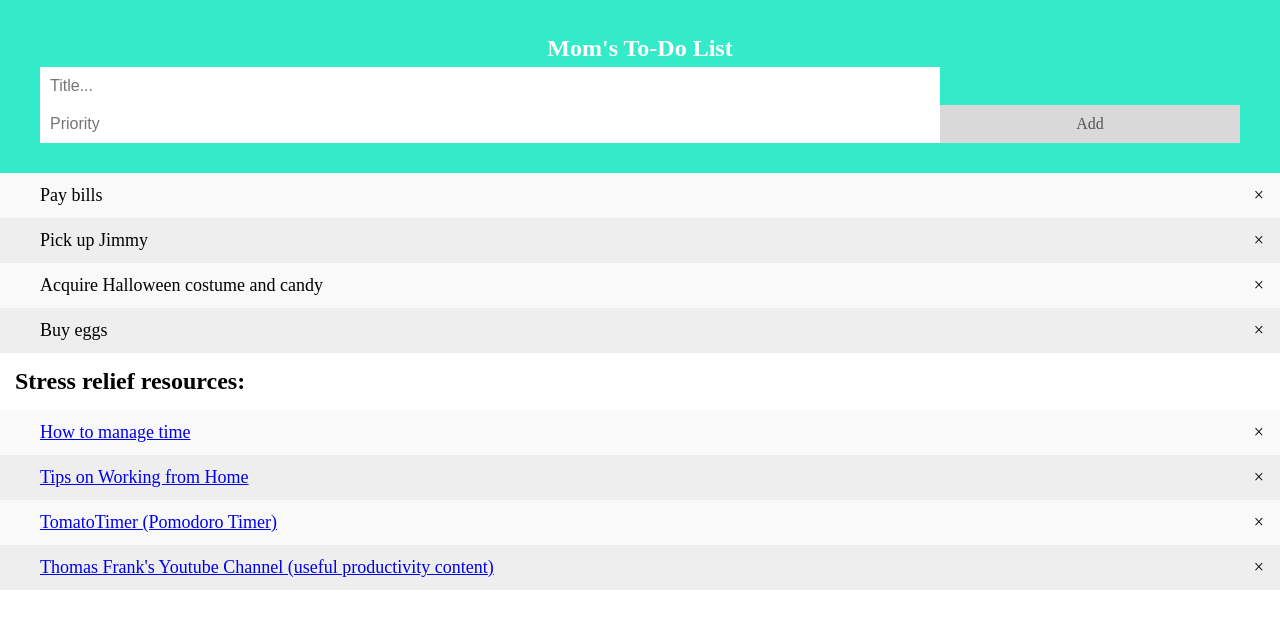
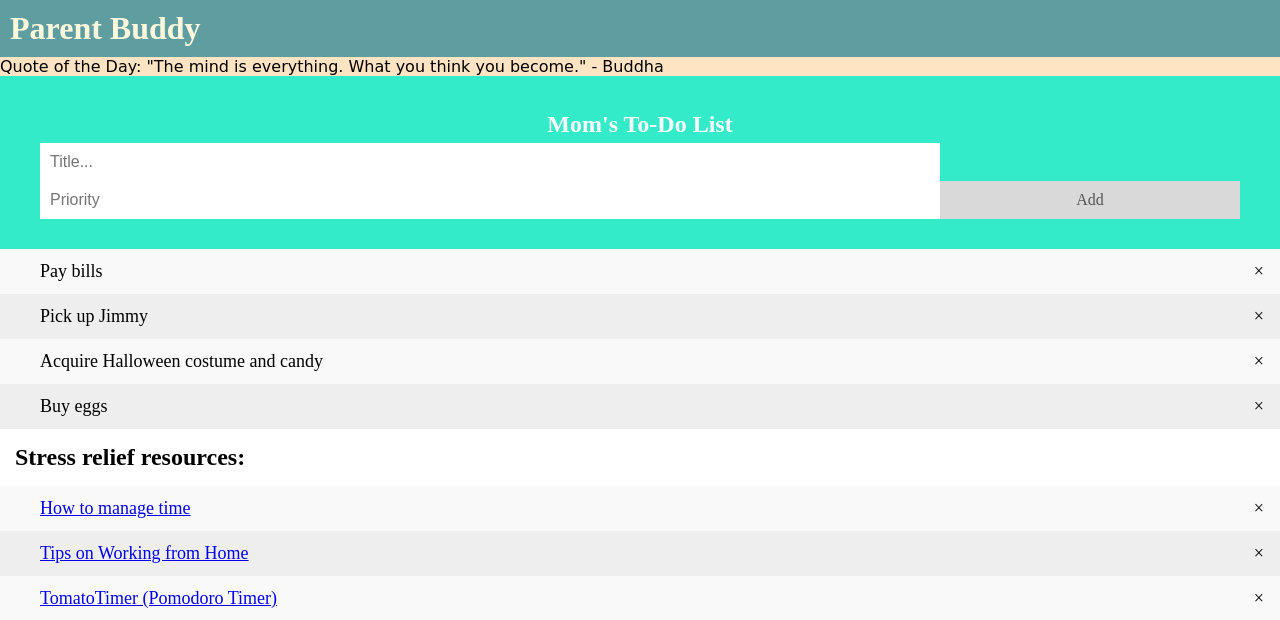
Before and after one commit to g-pie/parent-buddy-capstone, a Flask app: page / in a window 1280 px wide. Shown: the top 620 px of the page. Run offline with Flask 2, Linux system fonts and the light colour scheme.

Commit message:
added daily quote functionality

```diff
--- a/app/static/main.css
+++ b/app/static/main.css
@@ -6,6 +6,9 @@ body {
 /* Include the padding and border in an element's total width and height */
 * {
   box-sizing: border-box;
+}
+header{
+  background-color: cadetblue;
 }
 
 /* Remove margins and padding from the list */
@@ -118,3 +121,7 @@ input {
 .addBtn:hover {
   background-color: #bbb;
 }
+#daily-quote{
+  font-family: cursive;
+  background-color: bisque;
+}
--- a/app/static/main.js
+++ b/app/static/main.js
@@ -1,11 +1,22 @@
 // Create a "close" button and append it to each list item
-
 function comparator(a, b) {
   if (parseInt(a.dataset.priority, 10) < parseInt(b.dataset.priority,10))
       return -1;
   if (parseInt(a.dataset.priority,10) > parseInt(b.dataset.priority,10))
       return 1;
   return 0;
+}
+importQuotes();
+function importQuotes(){
+  console.log("hi");
+  console.log(data);
+  quotes = data["quotes"];
+  var number = getRandomInt(102);
+  $("#daily-quote").text('Quote of the Day: "' + quotes[number]["quote"] + '" - ' + quotes[number]["author"]);
+
+}
+function getRandomInt(max) {
+  return Math.floor(Math.random() * max);
 }
 
 // Function to sort Data
--- a/app/static/quotes.json
+++ b/app/static/quotes.js
@@ -1,4 +1,4 @@
-{
+var data = {
 	"quotes": [
 
 {
@@ -200,7 +200,7 @@
 {
        "quote":"Either write something worth reading or do something worth writing.","author":"Benjamin Franklin"},
 {
-       "quote":"Nothing is impossible, the word itself says, “I’m possible!”","author":"–Audrey Hepburn"},
+       "quote":"Nothing is impossible, the word itself says, “I’m possible!”","author":"Audrey Hepburn"},
 {
        "quote":"The only way to do great work is to love what you do.","author":"Steve Jobs"},
 {
--- a/app/templates/index.html
+++ b/app/templates/index.html
@@ -7,8 +7,12 @@
   <link rel="stylesheet" href="{{url_for('static', filename='main.css')}}">
   <title>Parent Buddy</title>
 </head>
+<header>
+  <h1 style="text-align: left; margin: 0px; padding: 10px;color: cornsilk;">Parent Buddy</h1>
+    <div id="daily-quote">this is daily quote</div>
+  </header>
+
 <body>
-
   <div id="myDIV" class="header">
     <h2 style="margin:5px">Mom's To-Do List</h2>
     <input type="text" id="myInput" placeholder="Title...">
@@ -32,6 +36,7 @@
       <li> <a href="https://www.youtube.com/channel/UCG-KntY7aVnIGXYEBQvmBAQ" target="_blank">Thomas Frank's Youtube Channel (useful productivity content)</a></li>
     </ul>
   </div>
+  <script src="{{url_for('static', filename='quotes.js')}}"></script>
   <script src="{{url_for('static', filename='main.js')}}"></script>
 </body>
 </html>
```
